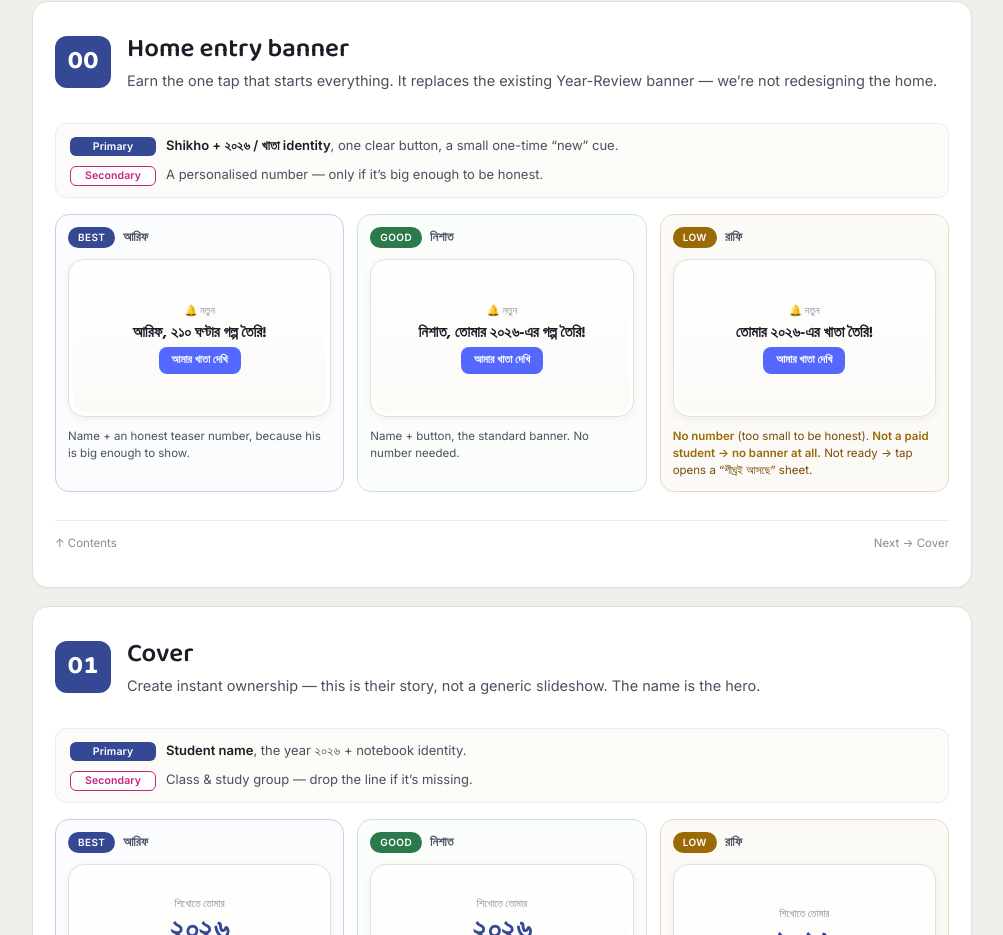
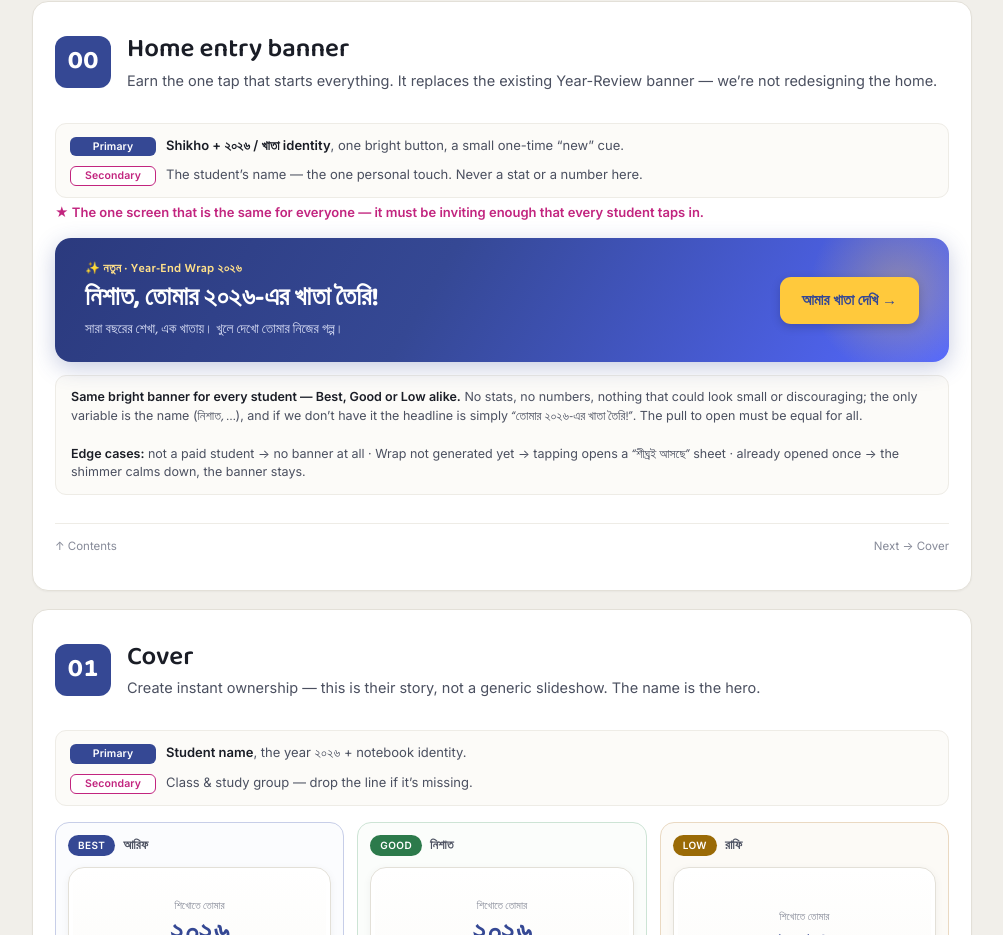
Before and after one commit to nusratmim-cell/Wrap_Design_Brief, a plain HTML site: page index.html in a window 1280 px wide. Shown: the part 2300-3235 px from the top of the page, without its empty margins (138-1141 px from the left). Drawn offline with Linux system fonts and the light colour scheme.

Commit message:
Make home banner one engaging bar for all; rename to index.html for root URL

```diff
--- a/wrap-screens.html
+++ b/index.html
@@ -137,8 +137,19 @@ h1,h2,h3{margin:0;text-wrap:balance}
 .sw{display:flex;align-items:center;gap:7px;background:var(--sheet);border:1px solid var(--line-2);border-radius:8px;padding:6px 11px;font-size:12px;color:var(--ink-2)}
 .chip{width:15px;height:15px;border-radius:4px;border:1px solid rgba(0,0,0,.08);flex:none}
 
+/* home entry banner — one engaging bar, identical for everyone */
+.homebanner{margin-top:16px;position:relative;overflow:hidden;border-radius:16px;background:linear-gradient(120deg,#2B3A7E 0%,#354894 42%,#5468FF 100%);color:#fff;padding:22px clamp(18px,4vw,30px);display:flex;align-items:center;gap:20px;flex-wrap:wrap;box-shadow:0 6px 22px rgba(53,72,148,.28)}
+.homebanner::after{content:"";position:absolute;right:-40px;top:-40px;width:180px;height:180px;background:radial-gradient(circle,rgba(255,201,60,.35),transparent 70%);pointer-events:none}
+.hb-l{flex:1;min-width:210px;position:relative;z-index:1}
+.hb-eye{font-family:var(--f-bn);font-size:12px;font-weight:600;color:#FFE08A;letter-spacing:.02em}
+.hb-title{font-family:var(--f-disp);font-weight:700;font-size:clamp(20px,3.4vw,26px);line-height:1.15;margin-top:5px}
+.hb-sub{font-family:var(--f-bn);font-size:13.5px;color:#DCE1F7;margin-top:6px;max-width:40ch}
+.hb-cta{position:relative;z-index:1;font-family:var(--f-bn);font-weight:700;font-size:15px;color:var(--navy);background:#FFC93C;border-radius:11px;padding:12px 22px;white-space:nowrap;box-shadow:0 3px 10px rgba(0,0,0,.18)}
+.hb-note{margin-top:13px;background:var(--sheet);border:1px solid var(--line-2);border-radius:11px;padding:12px 15px;font-size:12.5px;color:var(--ink-2);line-height:1.5}
+.hb-note b{color:var(--ink)}
 @media (max-width:760px){
   .states3{grid-template-columns:1fr}
+  .homebanner{gap:14px}.hb-cta{width:100%;text-align:center}
   .legends{grid-template-columns:1fr}
   .tiers{grid-template-columns:1fr}
   .rtr{grid-template-columns:minmax(104px,42%) 1fr}
@@ -227,19 +238,21 @@ h1,h2,h3{margin:0;text-wrap:balance}
 <div class="sheet" id="s0">
   <div class="s-top"><span class="s-num">00</span><div class="s-ttl"><h2>Home entry banner</h2><p class="s-purpose">Earn the one tap that starts everything. It replaces the existing Year-Review banner — we’re not redesigning the home.</p></div></div>
   <div class="elrow">
-    <div class="grp"><span class="tagx tx-pri">Primary</span><span class="l2"><b>Shikho + ২০২৬ / খাতা identity</b>, one clear button, a small one-time “new” cue.</span></div>
-    <div class="grp"><span class="tagx tx-sec">Secondary</span><span class="l2">A personalised number — only if it’s big enough to be honest.</span></div>
+    <div class="grp"><span class="tagx tx-pri">Primary</span><span class="l2"><b>Shikho + ২০২৬ / খাতা identity</b>, one bright button, a small one-time “new” cue.</span></div>
+    <div class="grp"><span class="tagx tx-sec">Secondary</span><span class="l2">The student’s name — the one personal touch. Never a stat or a number here.</span></div>
   </div>
-  <div class="states3">
-    <div class="st st-best"><div class="st-h"><span class="st-chip c-best">Best</span><span class="nm">আরিফ</span></div>
-      <div class="phone"><div class="p-eyebrow">🔔 নতুন</div><div class="p-name">আরিফ, ২১০ ঘণ্টার গল্প তৈরি!</div><div class="p-cta">আমার খাতা দেখি</div></div>
-      <div class="st-cap">Name + an honest teaser number, because his is big enough to show.</div></div>
-    <div class="st st-good"><div class="st-h"><span class="st-chip c-good">Good</span><span class="nm">নিশাত</span></div>
-      <div class="phone"><div class="p-eyebrow">🔔 নতুন</div><div class="p-name">নিশাত, তোমার ২০২৬-এর গল্প তৈরি!</div><div class="p-cta">আমার খাতা দেখি</div></div>
-      <div class="st-cap">Name + button, the standard banner. No number needed.</div></div>
-    <div class="st st-low"><div class="st-h"><span class="st-chip c-low">Low</span><span class="nm">রাফি</span></div>
-      <div class="phone"><div class="p-eyebrow">🔔 নতুন</div><div class="p-name">তোমার ২০২৬-এর খাতা তৈরি!</div><div class="p-cta">আমার খাতা দেখি</div></div>
-      <div class="st-cap"><b>No number</b> (too small to be honest). <b>Not a paid student → no banner at all.</b> Not ready → tap opens a “শীঘ্রই আসছে” sheet.</div></div>
+  <div style="margin-top:4px;font-size:13px;color:var(--magenta);font-weight:600">★ The one screen that is the same for everyone — it must be inviting enough that every student taps in.</div>
+  <div class="homebanner">
+    <div class="hb-l">
+      <div class="hb-eye">✨ নতুন · Year-End Wrap ২০২৬</div>
+      <div class="hb-title">নিশাত, তোমার ২০২৬-এর খাতা তৈরি!</div>
+      <div class="hb-sub">সারা বছরের শেখা, এক খাতায়। খুলে দেখো তোমার নিজের গল্প।</div>
+    </div>
+    <div class="hb-cta">আমার খাতা দেখি →</div>
+  </div>
+  <div class="hb-note">
+    <b>Same bright banner for every student — Best, Good or Low alike.</b> No stats, no numbers, nothing that could look small or discouraging; the only variable is the name (<span class="bn">নিশাত, …</span>), and if we don’t have it the headline is simply <span class="bn">“তোমার ২০২৬-এর খাতা তৈরি!”</span>. The pull to open must be equal for all.<br><br>
+    <b>Edge cases:</b> not a paid student → no banner at all · Wrap not generated yet → tapping opens a <span class="bn">“শীঘ্রই আসছে”</span> sheet · already opened once → the shimmer calms down, the banner stays.
   </div>
   <div class="foot"><a href="#top">↑ Contents</a><a href="#s1">Next → Cover</a></div>
 </div>
```
